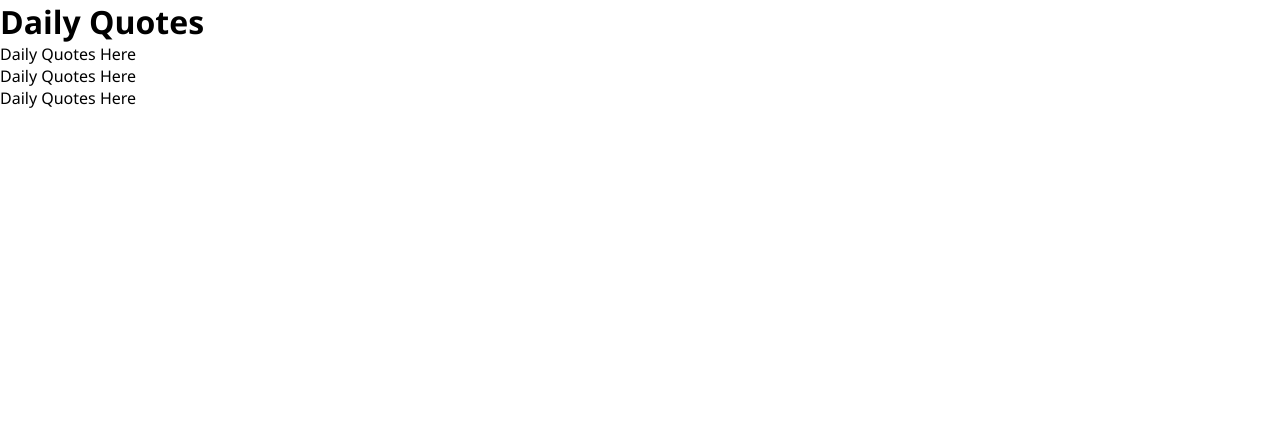
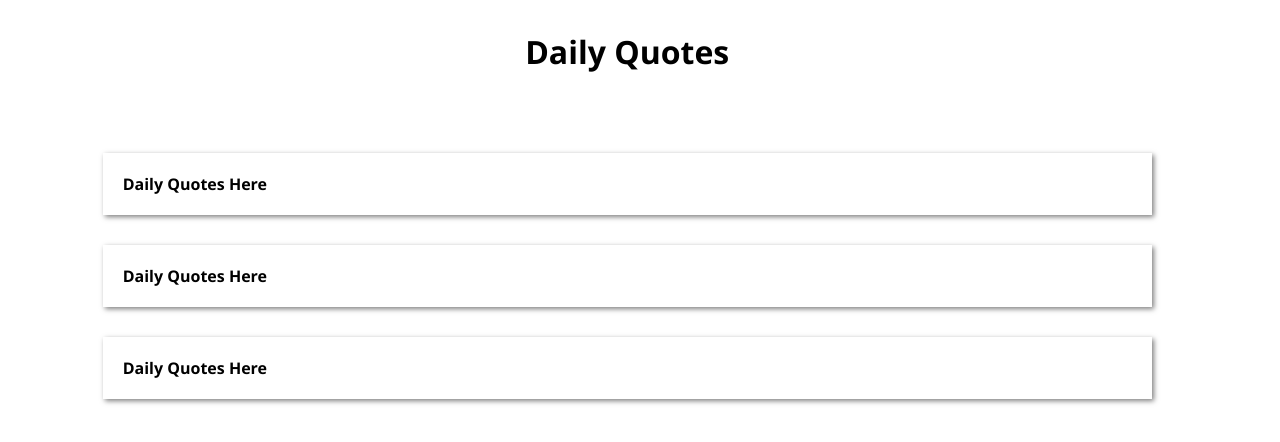
Before and after one commit to Harsh140710/Daily-Quotes, a plain HTML site: page index.html in a window 1280 px wide. Drawn offline with Linux system fonts and the light colour scheme.

Commit message:
change styling of overview

```diff
--- a/style.css
+++ b/style.css
@@ -2,9 +2,34 @@
     margin: 0;
     padding: 0;
     font-family: 'Segoe UI', Tahoma, Geneva, Verdana, sans-serif;
+    box-sizing: border-box;
 }
 
 html,body{
-    height: 100vh;
-    width: 100vw;
+    height: 95vh;
+    width: 98vw;
 }
+
+.container{
+    width: 100%;
+    margin-top: 30px;
+    display: flex;
+    flex-direction: column;
+    align-items: center;
+    justify-content: center;
+}
+
+.quouteContainer{
+    width: 90%;
+    padding: 20px 40px;
+    margin-top: 30px;
+    font-weight: 700;
+    border-radius: 10px;
+}
+
+ul li {
+    padding: 20px 20px;
+    margin-top: 30px;
+    list-style: none;
+    box-shadow: 2px 2px 5px rgba(0, 0, 0, 0.5);
+}
```
